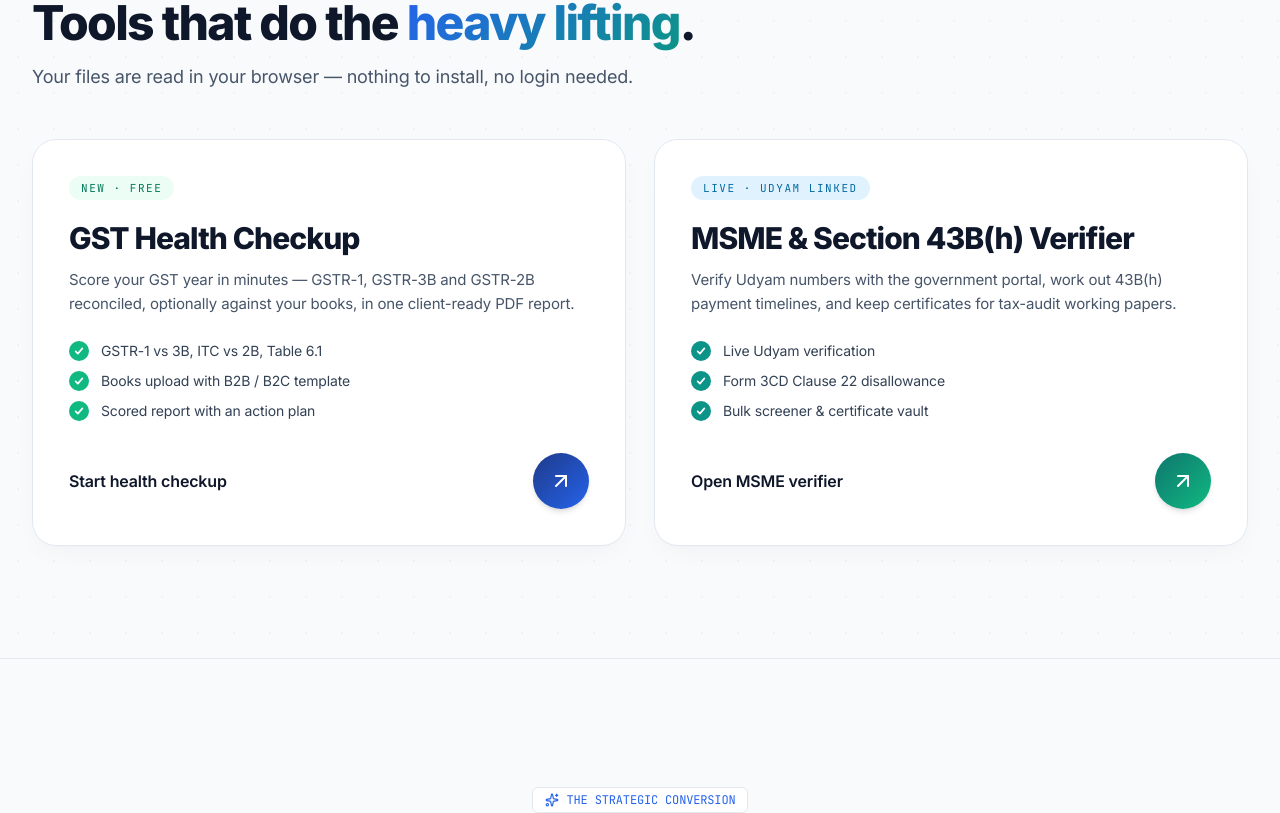
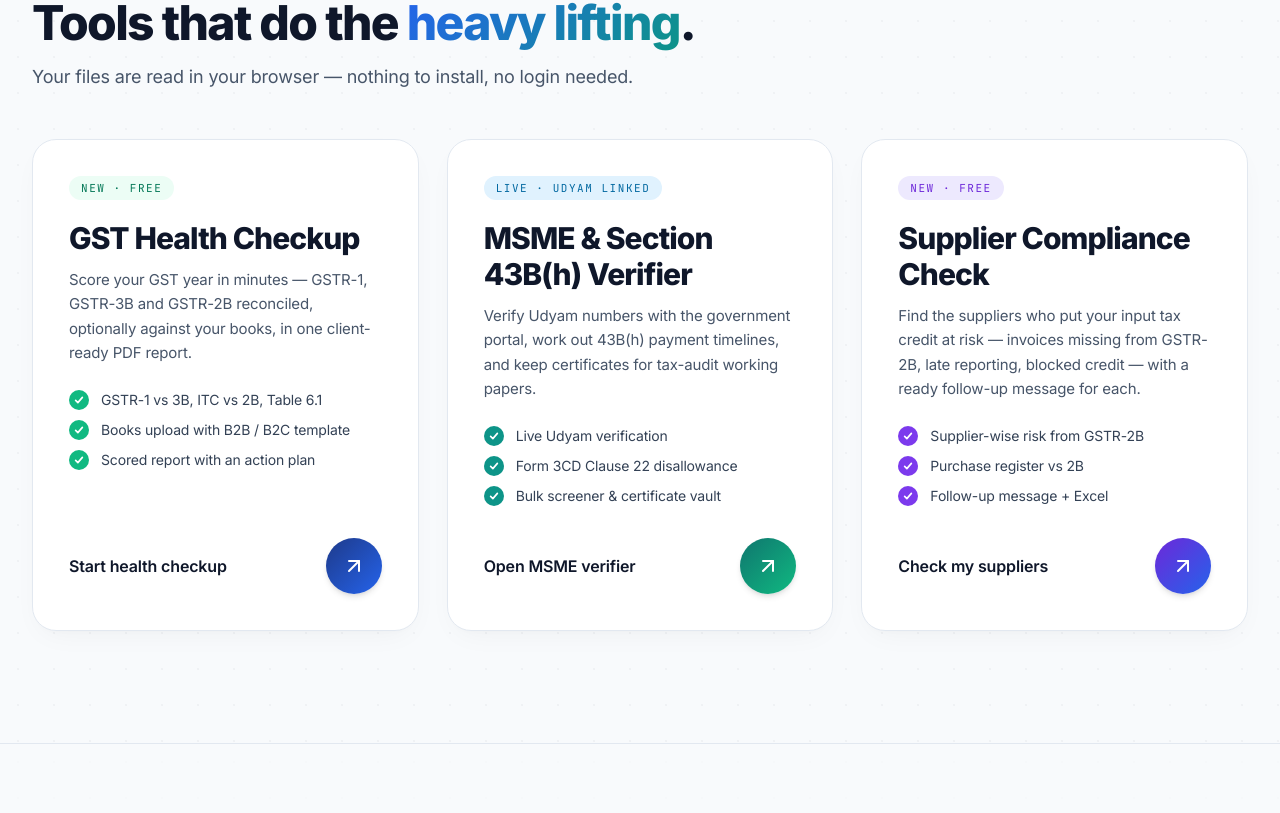
Before and after one commit to sc29082000-byte/ascent-advisors-llp, a React (Vite) app: page / in a window 1280 px wide. Shown: the part 5469-6282 px from the top of the page. Built offline with nearby package versions, Linux system fonts and the light colour scheme.

Commit message:
Tools section and footer: Supplier Compliance Check

```diff
--- a/src/components/layout/Footer.tsx
+++ b/src/components/layout/Footer.tsx
@@ -54,6 +54,7 @@ export const Footer: React.FC<FooterProps> = ({ onOpenPrivacyPolicy }) => {
               <li><a href="#contact" className="hover:text-[#2563EB] transition-colors">Consultation Desk</a></li>
               <li><a href="https://app.aca-ca.com/tools/gst-health-checkup" className="hover:text-[#2563EB] transition-colors">GST Health Checkup</a></li>
               <li><a href="https://app.aca-ca.com/tools" className="hover:text-[#2563EB] transition-colors">All tools</a></li>
+              <li><a href="https://app.aca-ca.com/tools/supplier-check" className="hover:text-[#2563EB] transition-colors">Supplier Check</a></li>
               <li><a href="https://app.aca-ca.com/msme-verifier" className="hover:text-[#2563EB] transition-colors">MSME Verifier</a></li>
               <li><a href="https://app.aca-ca.com/login" className="hover:text-[#2563EB] transition-colors">Staff / Client login</a></li>
               <li><a href="#hero" className="hover:text-[#2563EB] transition-colors">Regulatory Overview</a></li>
--- a/src/components/sections/ToolsSection.tsx
+++ b/src/components/sections/ToolsSection.tsx
@@ -20,6 +20,14 @@ const TOOLS = [
     points: ['Live Udyam verification', 'Form 3CD Clause 22 disallowance', 'Bulk screener & certificate vault'],
     cta: 'Open MSME verifier',
   },
+  {
+    href: `${APP}/tools/supplier-check`,
+    tag: 'New · Free', tagBg: '#EDE9FE', tagFg: '#6D28D9', check: '#7C3AED', btn: 'linear-gradient(135deg,#6D28D9,#2563EB)',
+    title: 'Supplier Compliance Check',
+    text: 'Find the suppliers who put your input tax credit at risk — invoices missing from GSTR-2B, late reporting, blocked credit — with a ready follow-up message for each.',
+    points: ['Supplier-wise risk from GSTR-2B', 'Purchase register vs 2B', 'Follow-up message + Excel'],
+    cta: 'Check my suppliers',
+  },
 ];
 
 /* Free tools hosted on app.aca-ca.com — one card each, linking out. */
@@ -38,7 +46,7 @@ export const ToolsSection: React.FC = () => (
         </p>
       </div>
 
-      <div className="mt-12 grid gap-7 lg:grid-cols-2">
+      <div className="mt-12 grid gap-7 lg:grid-cols-3">
         {TOOLS.map(t => (
           <a key={t.href} href={t.href} className="tool-card group relative flex flex-col rounded-3xl bg-white p-7 sm:p-9 border border-[#E2E8F0] shadow-[0_10px_30px_-10px_rgba(0,0,0,0.05),0_4px_6px_-2px_rgba(0,0,0,0.02)] transition-all duration-500 hover:-translate-y-1 hover:border-[#CBD5E1] hover:shadow-[0_24px_48px_-18px_rgba(15,23,42,0.16)]">
             <span className="self-start rounded-full px-3 py-1 text-[11px] font-mono tracking-[0.14em] uppercase" style={{ background: t.tagBg, color: t.tagFg }}>{t.tag}</span>
```
